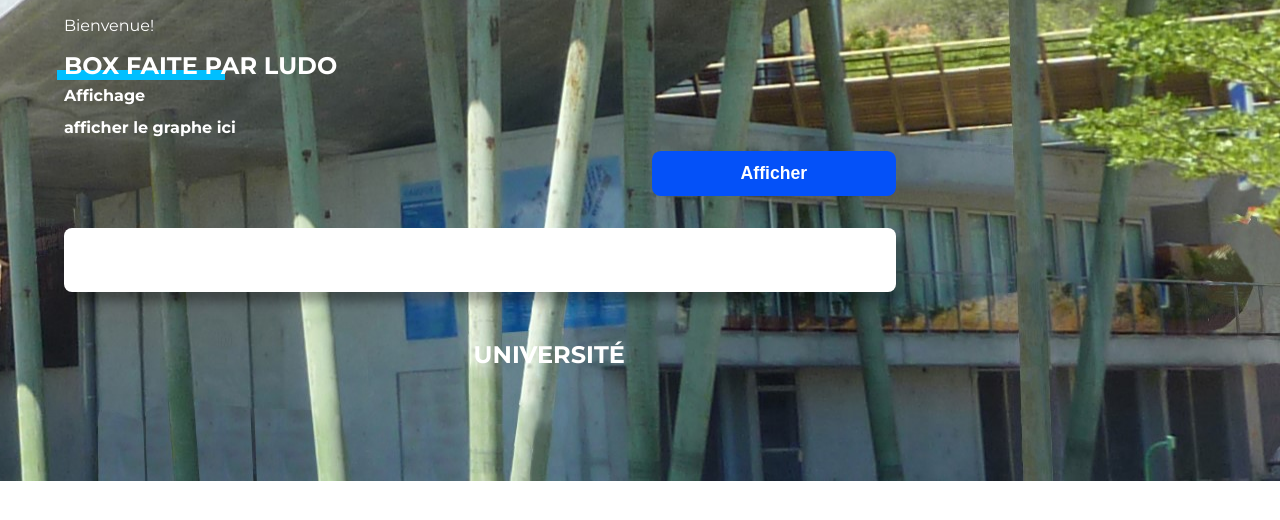
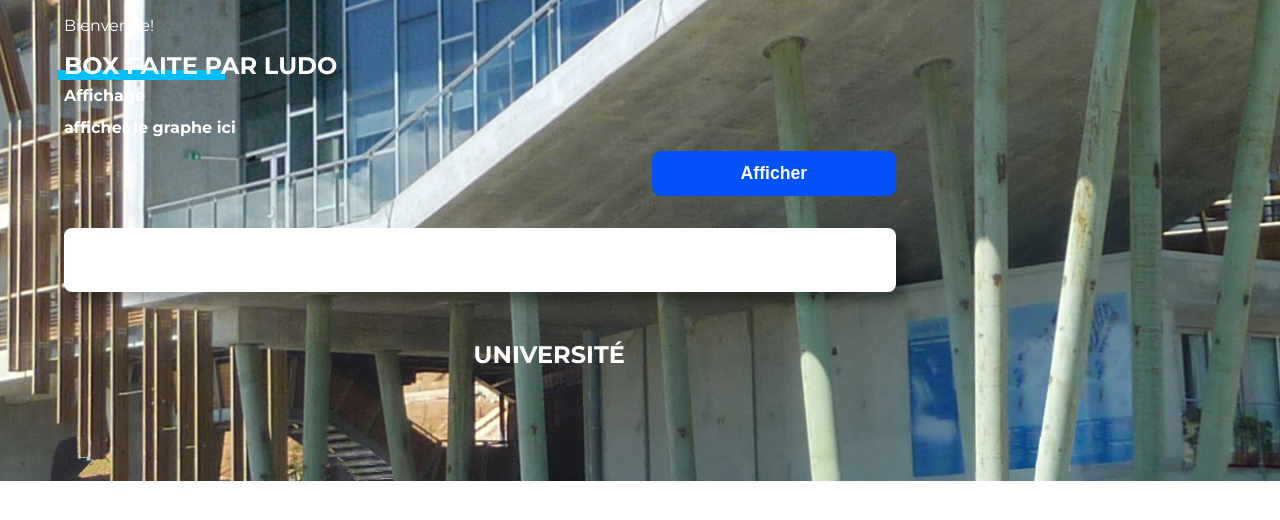
Before and after one commit to ThePhoenix78/ThePhoenix78.github.io, a PHP site: page / in a window 1280 px wide. Shown: the top 520 px of the page. Run offline with PHP 8.4, Linux system fonts and the light colour scheme.

Commit message:
update of the index.html + css

```diff
--- a/css/main.css
+++ b/css/main.css
@@ -13,7 +13,8 @@ body {
 
 .hero-bg {
     background: #307D99 url('../images/unc.jpg');
-    background-position: 100% 100%;/*12% 83%;*/
+    background-position: 12% 83%;
+    /*width: 100%;*/
     color: white;
     text-align: center;
     padding-bottom: 4em;
--- a/index.html
+++ b/index.html
@@ -32,5 +32,6 @@
         </div>
         <!--img src="images/unc.png" alt="Picture of the unc logo"-->
     </section>
+</div>
 </body>
 </html>
```
